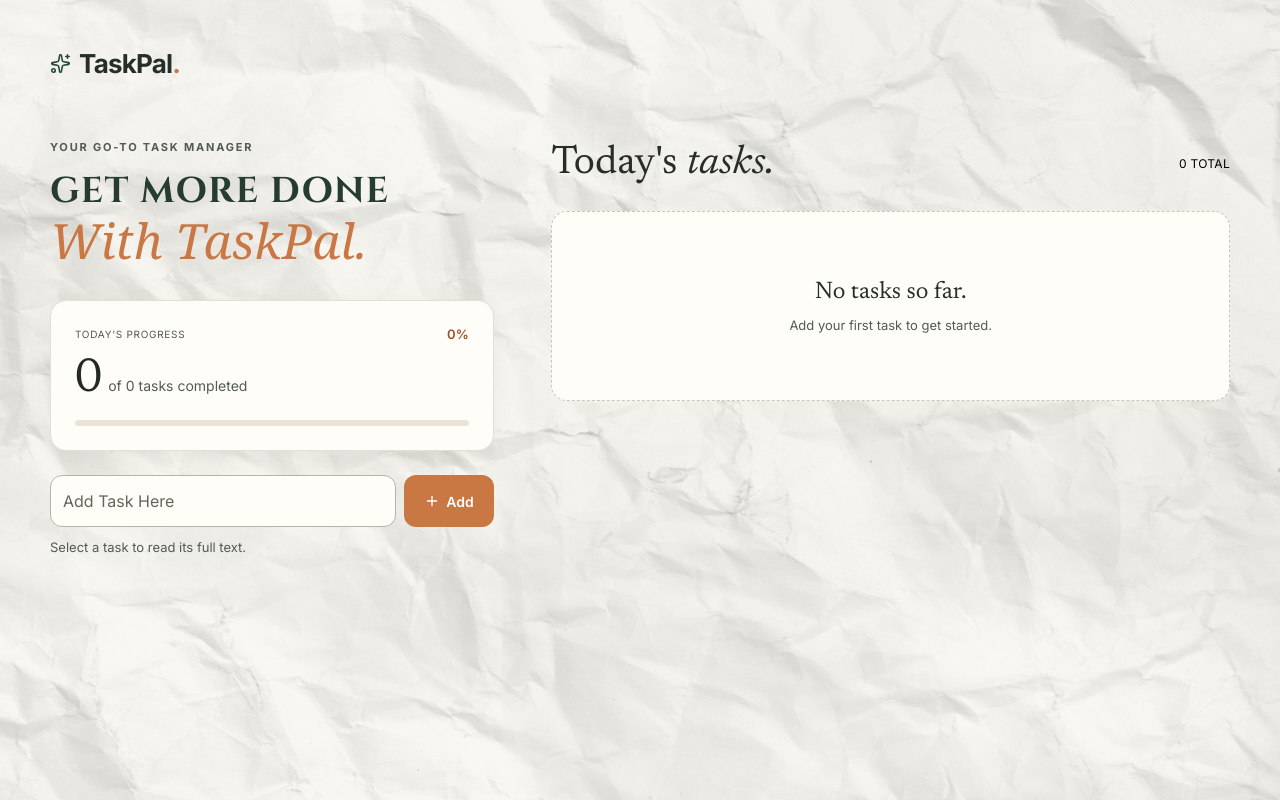
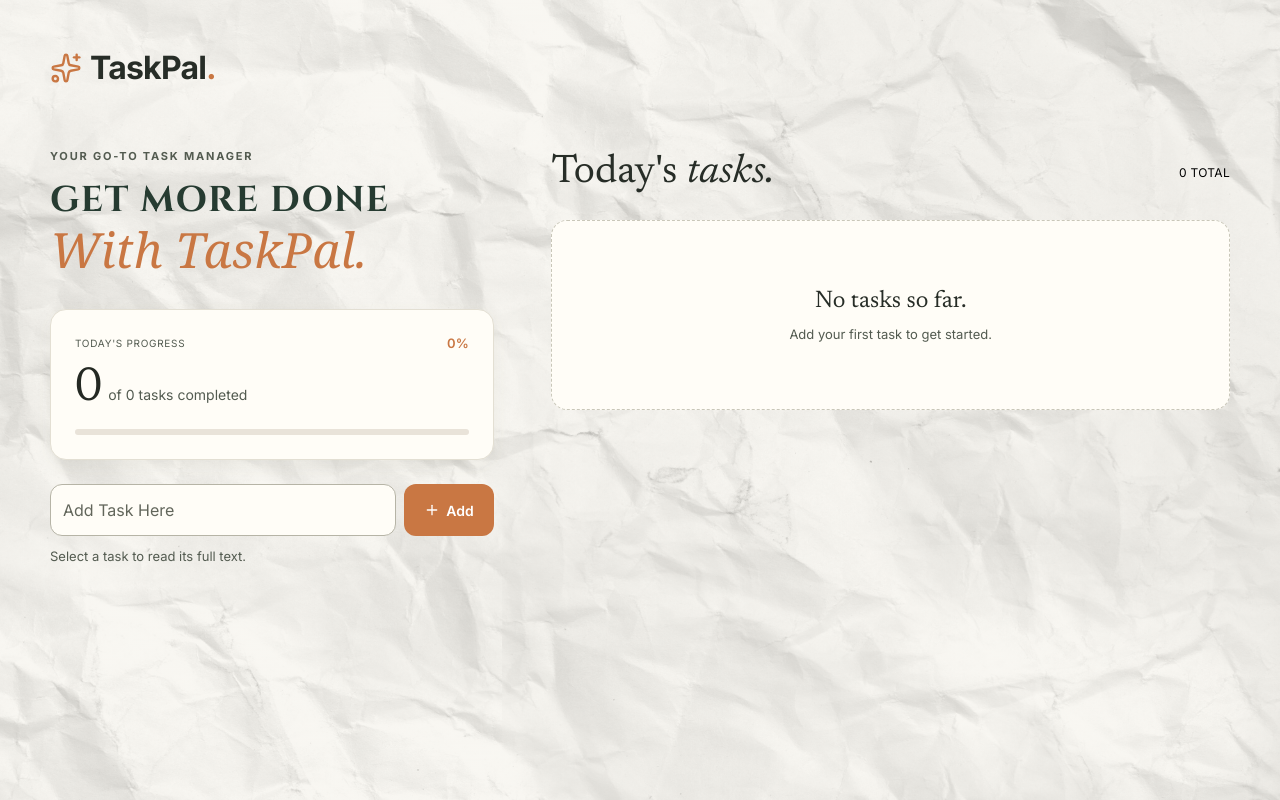
Before and after one commit to Timi-Henry/TaskPal, a React (Vite) app: page / in a window 1280 px wide. Built offline with nearby package versions, Linux system fonts and the light colour scheme; a web font is replaced by a local one.

Commit message:
UI Edits

```diff
--- a/index.html
+++ b/index.html
@@ -4,7 +4,7 @@
     <meta charset="UTF-8" />
     <link rel="icon" type="image/svg+xml" href="/favicon.svg" />
     <meta name="viewport" content="width=device-width, initial-scale=1.0" />
-    <title>taskpal</title>
+    <title>TaskPal</title>
   </head>
   <body>
     <div id="root"></div>
--- a/src/App.tsx
+++ b/src/App.tsx
@@ -76,9 +76,9 @@ export default function App() {
         {/* Brand */}
         <header className="taskpal-brand flex items-center justify-between">
           <div className="flex items-center gap-2">
-            <Sparkles size={21} strokeWidth={1.8} className="text-[#25473b]" />
+            <Sparkles size={32} strokeWidth={1.8} className="text-[#c97743]" />
 
-            <span className="text-[22px] font-bold tracking-[-0.8px]">
+            <span className="text-[32px] font-bold tracking-[-0.8px]">
               TaskPal
               <span className="text-[#c97743]">.</span>
             </span>
@@ -108,7 +108,7 @@ export default function App() {
           <div className="flex items-center justify-between">
             <span className="text-[10px] tracking-[0.7px] text-[#535b50]">TODAY'S PROGRESS</span>
 
-            <span className="text-[13px] font-semibold text-[#9b4f28]">{progress}%</span>
+            <span className="text-[13px] font-semibold text-[#c97743]">{progress}%</span>
           </div>
 
           <p className="mt-3 flex items-baseline gap-1.5 text-[13px] text-[#535b50]">
--- a/src/index.css
+++ b/src/index.css
@@ -40,7 +40,7 @@ button {
 
 button:focus-visible,
 input:focus-visible {
-  outline: 2px solid #9b4f28;
+  outline: 2px solid #c97743;
   outline-offset: 3px;
 }
 
@@ -211,7 +211,7 @@ input:focus-visible {
   color: #62665b;
 }
 .task-input[aria-invalid="true"] {
-  border-color: #a93620;
+  border-color: #c97743;
 }
 
 .task-add {
@@ -295,8 +295,8 @@ input:focus-visible {
 }
 .task-detail-panel::backdrop {
   background: transparent;
+  -webkit-backdrop-filter: blur(6px);
   backdrop-filter: blur(6px);
-  -webkit-backdrop-filter: blur(6px);
 }
 .task-detail-header {
   display: flex;
@@ -370,7 +370,7 @@ input:focus-visible {
   }
 
   .taskpal-brand > div > span {
-    font-size: 26px;
+    font-size: 32px;
   }
 
   .taskpal-hero {
```
